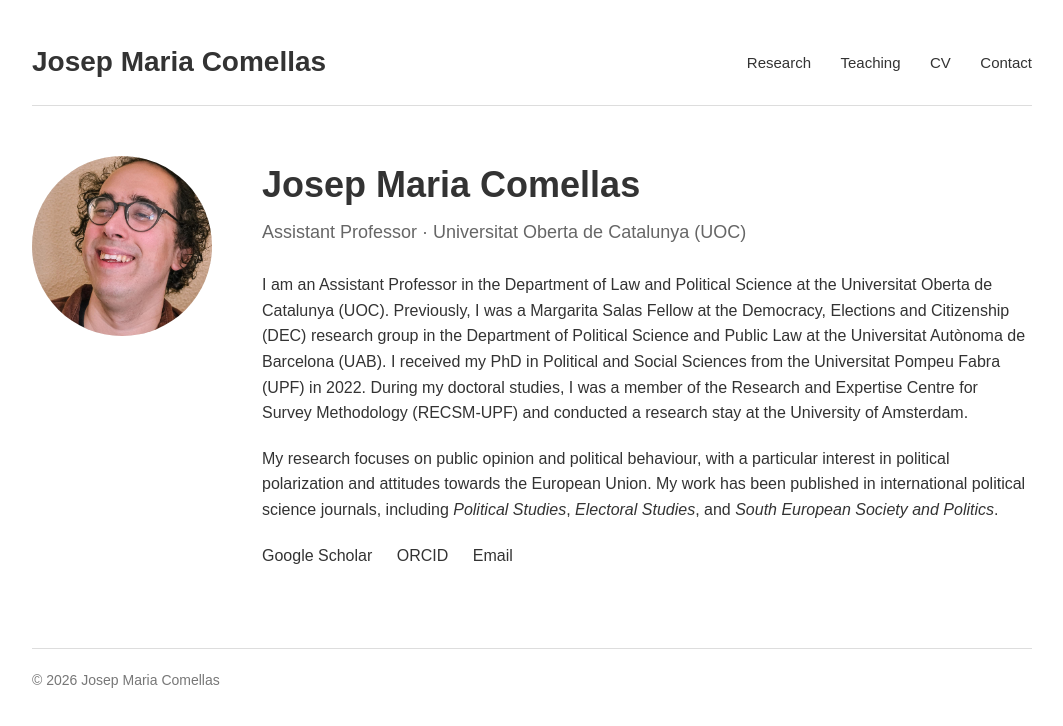
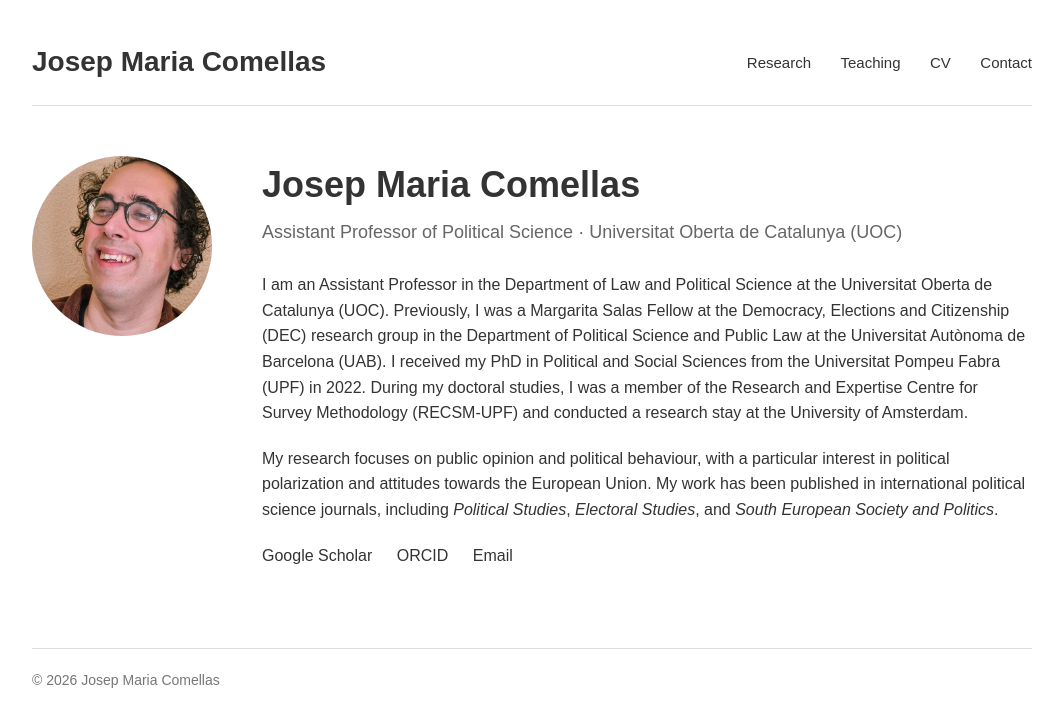
Before and after one commit to josepmariacomellas/josepmariacomellas.github.io, a plain HTML site: page index.html in a window 1280 px wide. Shown: the whole page, without its empty margins (108-1171 px from the left). Drawn offline with Linux system fonts and the light colour scheme.

Commit message:
Update job title for Josep Maria Comellas

```diff
--- a/index.html
+++ b/index.html
@@ -142,7 +142,7 @@
             <h1>Josep Maria Comellas</h1>
 
             <div class="position">
-                Assistant Professor · Universitat Oberta de Catalunya (UOC)
+                Assistant Professor of Political Science · Universitat Oberta de Catalunya (UOC)
             </div>
 
             <p>
```
